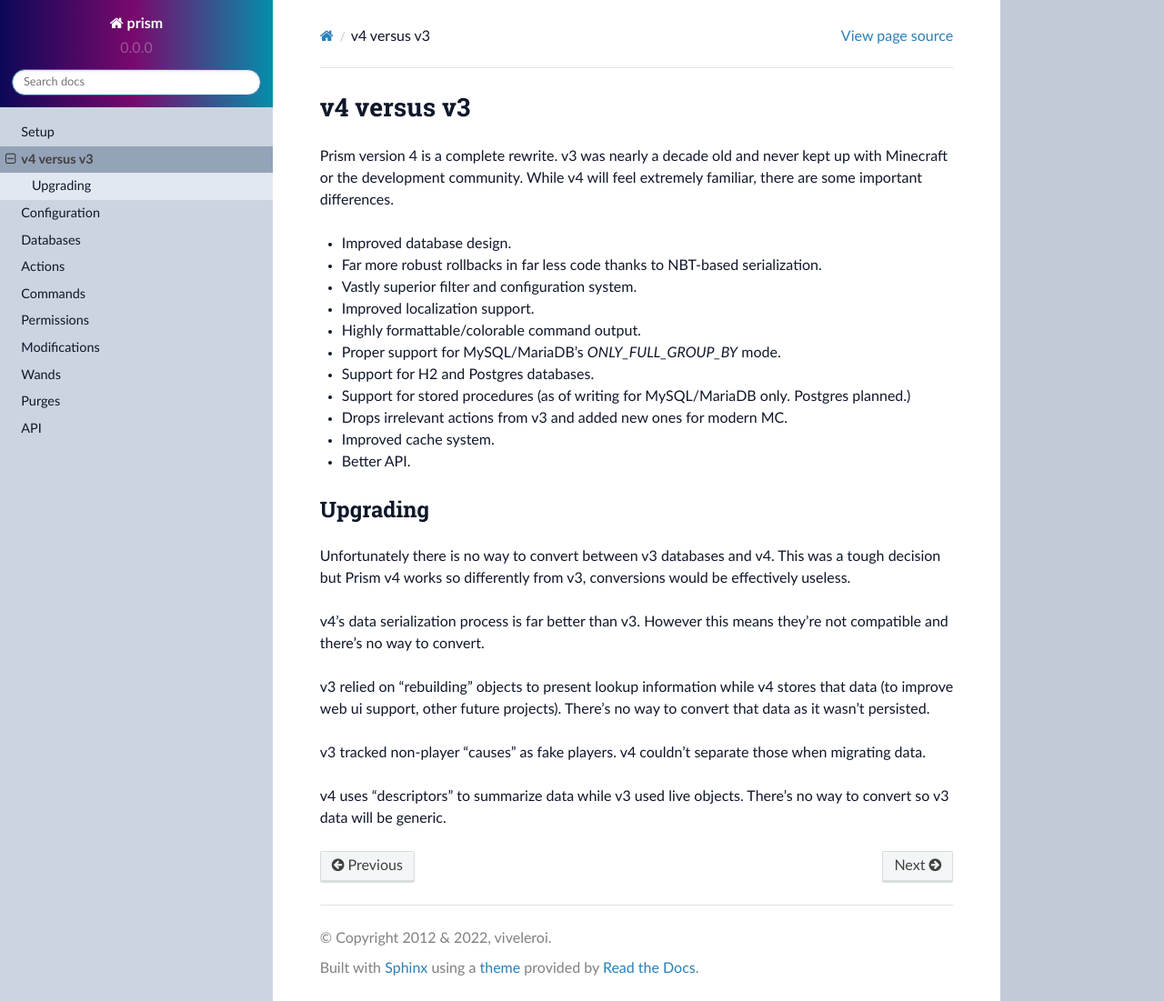
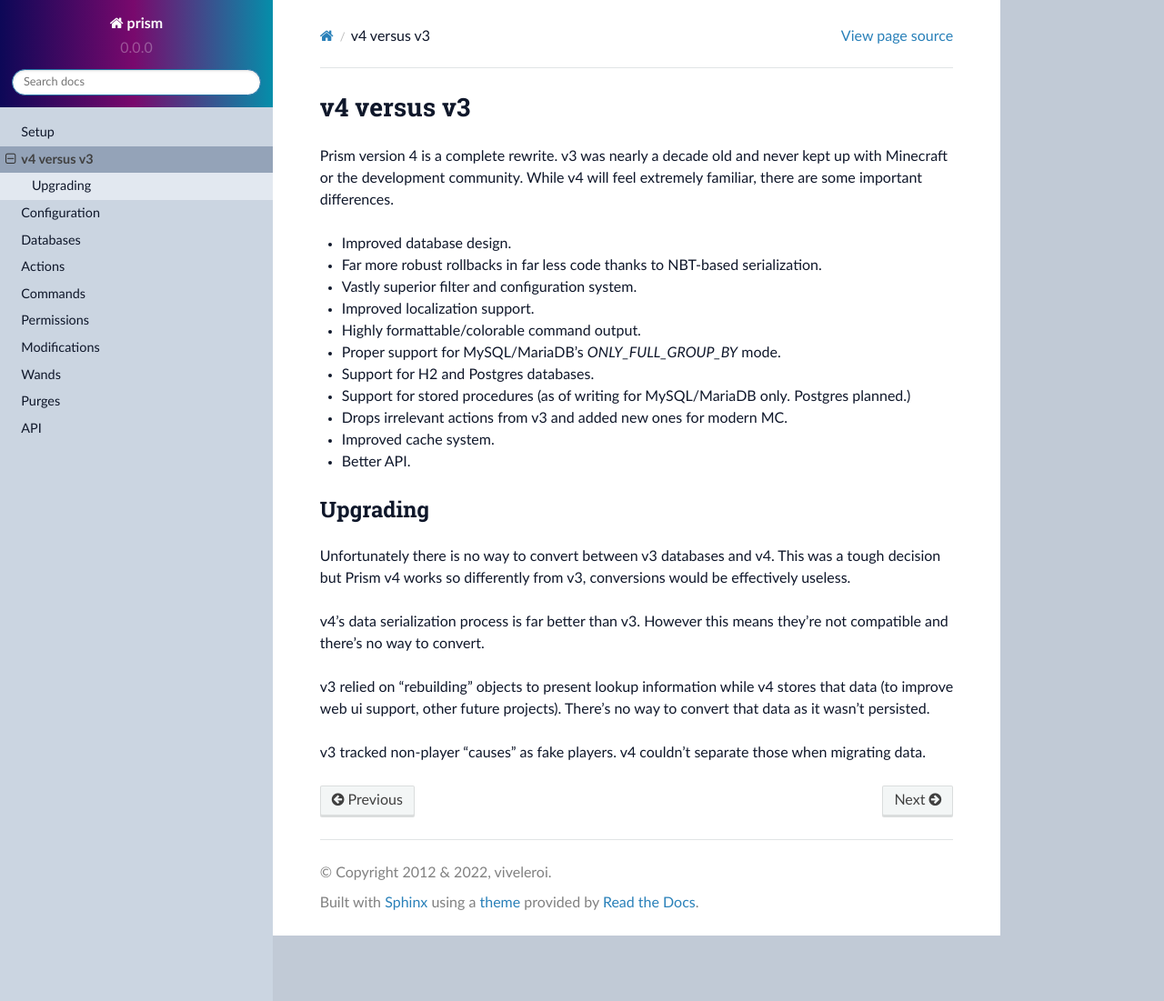
Before and after one commit to prism/prism-docs, a Sphinx documentation site: the page built from docs/source/v4_v_v3.rst, in a window 1280 px wide and 1101 px high. Shown: the whole window at 91% size. Built offline with Sphinx 7.4.7 and the Read the Docs theme 2.0.0, drawn with Linux system fonts in a browser that asks for light colours.

Commit message:
Removes redundant line

```diff
--- a/docs/source/v4_v_v3.rst
+++ b/docs/source/v4_v_v3.rst
@@ -29,5 +29,3 @@ v4's data serialization process is far better than v3. However this means they'r
 v3 relied on "rebuilding" objects to present lookup information while v4 stores that data (to improve web ui support, other future projects). There's no way to convert that data as it wasn't persisted.
 
 v3 tracked non-player "causes" as fake players. v4 couldn't separate those when migrating data.
-
-v4 uses "descriptors" to summarize data while v3 used live objects. There's no way to convert so v3 data will be generic.
```
